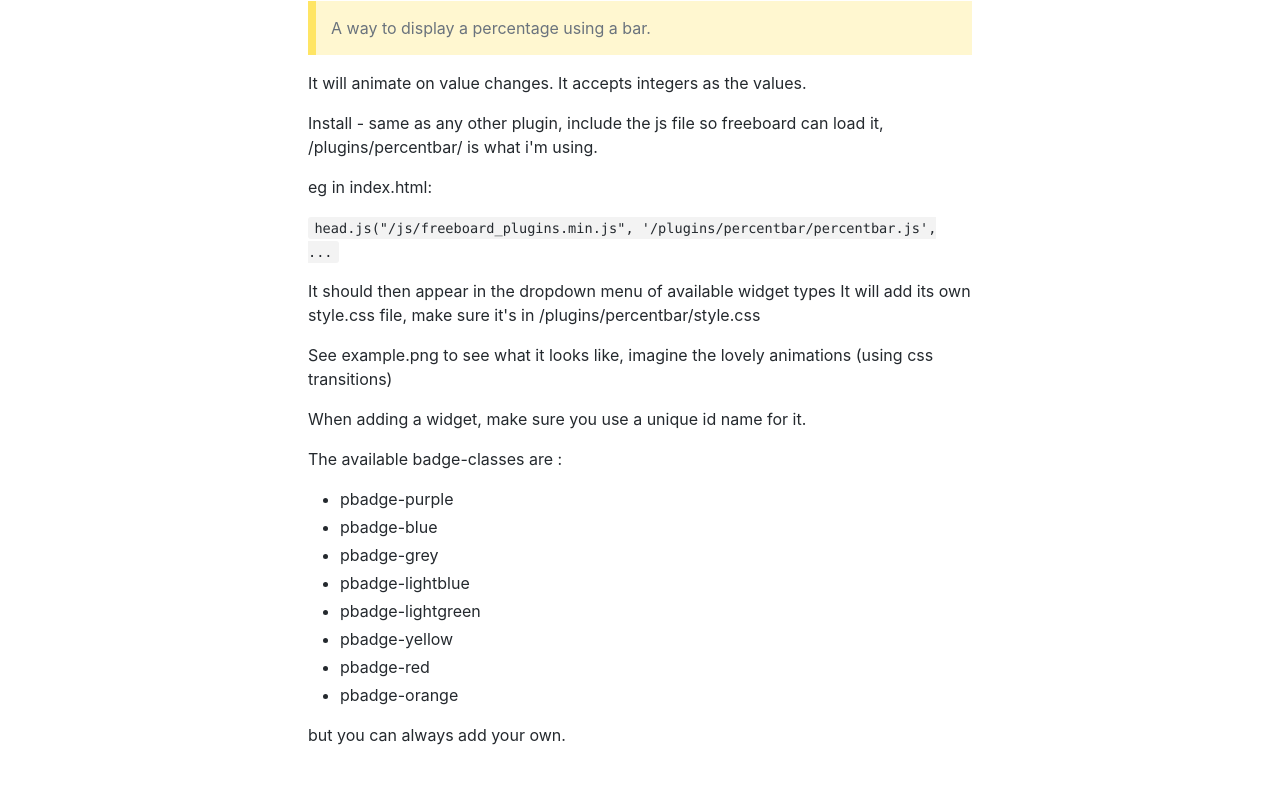
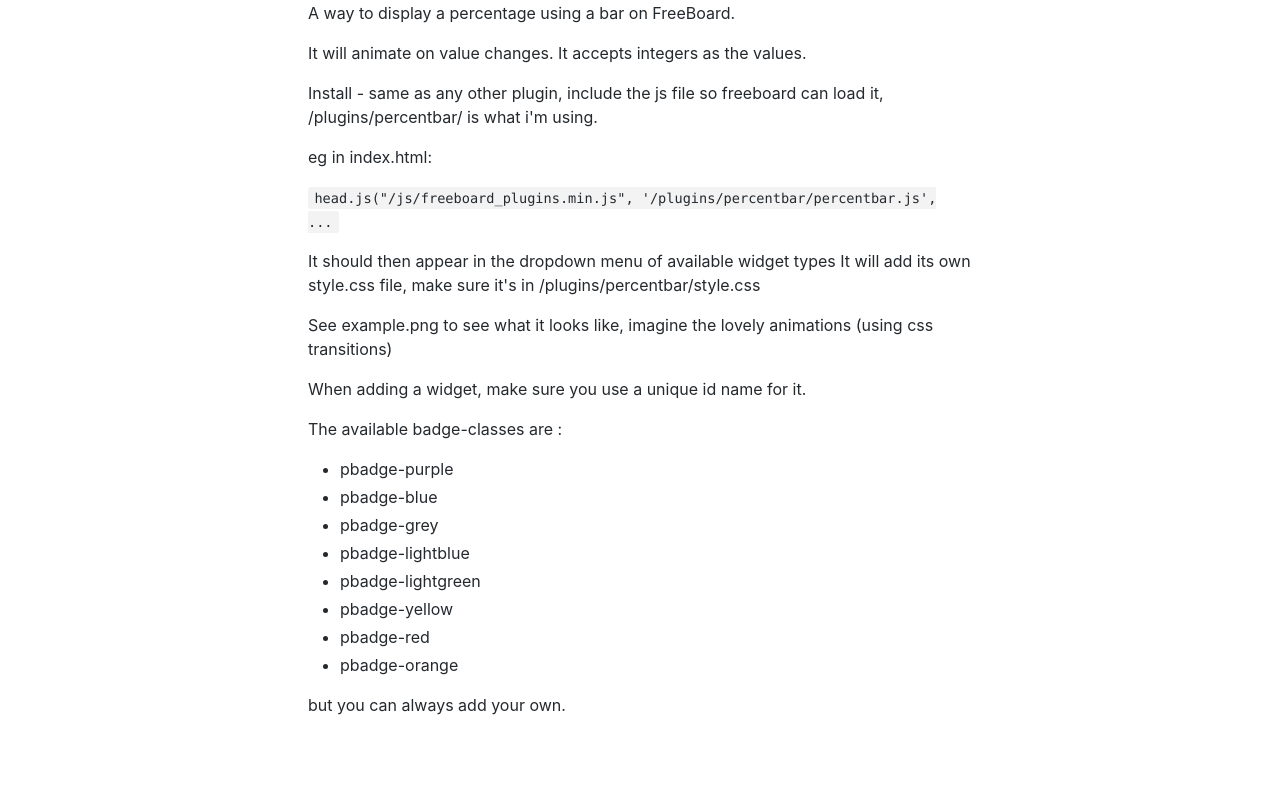
Before and after one commit to wandiscomark/freeboard-percentage-indicator, a plain HTML site: page docs/doc1.html in a window 1280 px wide. Shown: the part 249-1039 px from the top of the page. Drawn offline with nearby package versions, Linux system fonts and the light colour scheme.

Commit message:
Deploy website
Deploy website version based on c711bc4d7239b10e5b7710ff4236ed41b9003ccf

```diff
--- a/docs/doc1.html
+++ b/docs/doc1.html
@@ -55,9 +55,7 @@
               }
             });
         </script></nav></div><div class="container mainContainer"><div class="wrapper"><div class="post"><header class="postHeader"><h1 class="postHeaderTitle">Freeboard Percentage bar chart</h1></header><article><div><span><h1><a class="anchor" aria-hidden="true" id="freeboard-percentage-indicator"></a><a href="#freeboard-percentage-indicator" aria-hidden="true" class="hash-link"><svg class="hash-link-icon" aria-hidden="true" height="16" version="1.1" viewBox="0 0 16 16" width="16"><path fill-rule="evenodd" d="M4 9h1v1H4c-1.5 0-3-1.69-3-3.5S2.55 3 4 3h4c1.45 0 3 1.69 3 3.5 0 1.41-.91 2.72-2 3.25V8.59c.58-.45 1-1.27 1-2.09C10 5.22 8.98 4 8 4H4c-.98 0-2 1.22-2 2.5S3 9 4 9zm9-3h-1v1h1c1 0 2 1.22 2 2.5S13.98 12 13 12H9c-.98 0-2-1.22-2-2.5 0-.83.42-1.64 1-2.09V6.25c-1.09.53-2 1.84-2 3.25C6 11.31 7.55 13 9 13h4c1.45 0 3-1.69 3-3.5S14.5 6 13 6z"></path></svg></a>freeboard-percentage-indicator</h1>
-<blockquote>
-<p>A way to display a percentage using a bar.</p>
-</blockquote>
+<p>A way to display a percentage using a bar on FreeBoard.</p>
 <p>It will animate on value changes.
 It accepts integers as the values.</p>
 <p>Install - same as any other plugin, include the js file so freeboard can load it,
```
Also changed, not shown: docs/doc1/index.html (+1 -3 lines).
